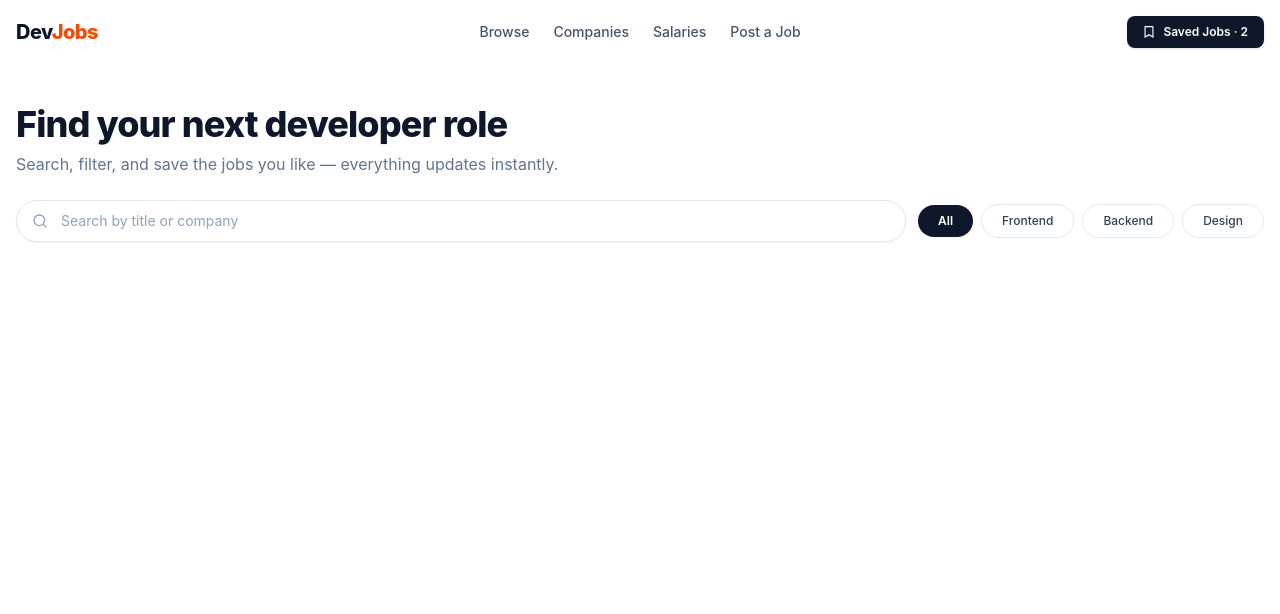
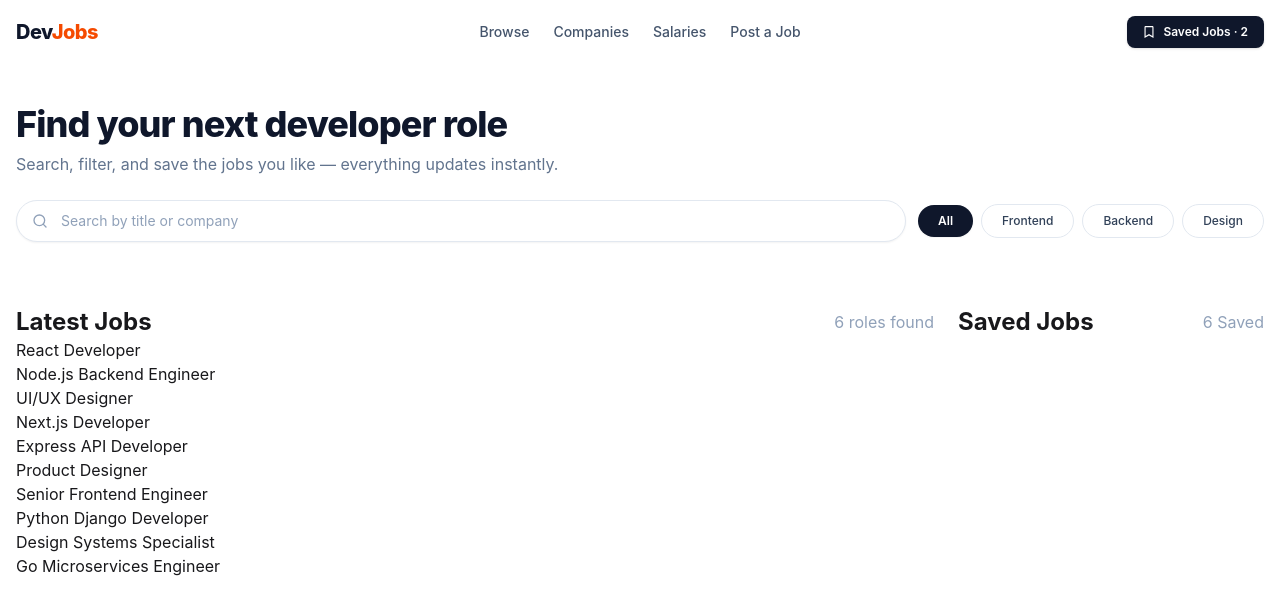
Before and after one commit to masudbuilds/my-react-app, a React (Vite) app: page / in a window 1280 px wide. Shown: the top 614 px of the page. Built offline with nearby package versions, Linux system fonts and the light colour scheme.

Commit message:
feat: implement job listing feature with MainComponents and JobSection

```diff
--- /dev/null
+++ b/public/job.json
@@ -0,0 +1,102 @@
+[
+  {
+    "id": 1,
+    "title": "React Developer",
+    "company": "Brightlane",
+    "location": "Dhaka",
+    "type": "Full-time",
+    "category": "Frontend",
+    "salary": "BDT 50k-70k",
+    "isSaved": true
+  },
+  {
+    "id": 2,
+    "title": "Node.js Backend Engineer",
+    "company": "Kormo Labs",
+    "location": "Remote",
+    "type": "Full-time",
+    "category": "Backend",
+    "salary": "BDT 70k-95k",
+    "isSaved": false
+  },
+  {
+    "id": 3,
+    "title": "UI/UX Designer",
+    "company": "Pixelnest",
+    "location": "Chattogram",
+    "type": "Contract",
+    "category": "Design",
+    "salary": "BDT 40k-55k",
+    "isSaved": true
+  },
+  {
+    "id": 4,
+    "title": "Next.js Developer",
+    "company": "ShopSphere",
+    "location": "Dhaka",
+    "type": "Full-time",
+    "category": "Frontend",
+    "salary": "BDT 60k-85k",
+    "isSaved": false
+  },
+  {
+    "id": 5,
+    "title": "Express API Developer",
+    "company": "Taskhive",
+    "location": "Remote",
+    "type": "Part-time",
+    "category": "Backend",
+    "salary": "BDT 35k-50k",
+    "isSaved": false
+  },
+  {
+    "id": 6,
+    "title": "Product Designer",
+    "company": "Orbit Studio",
+    "location": "Dhaka",
+    "type": "Full-time",
+    "category": "Design",
+    "salary": "BDT 55k-75k",
+    "isSaved": false
+  },
+  {
+    "id": 7,
+    "title": "Senior Frontend Engineer",
+    "company": "CloudSync",
+    "location": "Sylhet",
+    "type": "Full-time",
+    "category": "Frontend",
+    "salary": "BDT 80k-110k",
+    "isSaved": false
+  },
+  {
+    "id": 8,
+    "title": "Python Django Developer",
+    "company": "DataPulse",
+    "location": "Dhaka",
+    "type": "Full-time",
+    "category": "Backend",
+    "salary": "BDT 65k-90k",
+    "isSaved": false
+  },
+  {
+    "id": 9,
+    "title": "Design Systems Specialist",
+    "company": "CraftUI",
+    "location": "Remote",
+    "type": "Contract",
+    "category": "Design",
+    "salary": "BDT 50k-70k",
+    "isSaved": false
+  },
+  {
+    "id": 10,
+    "title": "Go Microservices Engineer",
+    "company": "PayFlow BD",
+    "location": "Dhaka",
+    "type": "Full-time",
+    "category": "Backend",
+    "salary": "BDT 90k-130k",
+    "isSaved": false
+  }
+]
--- a/src/App.tsx
+++ b/src/App.tsx
@@ -1,12 +1,18 @@
-import { FilterSection } from "./components/FilterSection";
-import Navbar from "./components/Navbar";
+import { Suspense } from "react";
+import { MainComponents } from "./components/MainComponents";
+import type { Job } from "./types/Job";
+
+
+
+const jobsPromise: Promise<Job[]> = fetch("/job.json").then((res) => res.json());
 
 function App() {
   return (
     <>
       <div>
-        <Navbar />
-        <FilterSection />
+        <Suspense fallback={<p>Loading...</p>}>
+          <MainComponents jobsPromise={jobsPromise} />
+        </Suspense>
       </div>
     </>
   );
--- /dev/null
+++ b/src/components/JobSection.tsx
@@ -0,0 +1,37 @@
+import type { Job } from "../types/Job";
+
+interface JobsDataProps {
+  jobsData: Job[];
+}
+
+const JobSection = ({jobsData}: JobsDataProps) => {
+  console.log(jobsData)
+  return (
+    <div className="container mx-auto flex justify-between gap-6 px-4 pt-10 pb-6">
+      {/* Latest Jobs */}
+      <div className="w-3/4">
+        <div className="flex justify-between items-center">
+          <h3 className="text-2xl font-bold">Latest Jobs</h3>
+          <p className="text-slate-400">6 roles found</p>
+        </div>
+        <div>
+          {
+            jobsData.map((job) => <div key={job.id}>
+              <h1>{job.title}</h1>
+            </div>)
+          }
+        </div>
+      </div>
+
+      {/* Saved Jobs */}
+      <div className="w-1/4">
+        <div className="flex justify-between items-center">
+          <h3 className="text-2xl font-bold">Saved Jobs</h3>
+          <p className="text-slate-400">6 Saved</p>
+        </div>
+      </div>
+    </div>
+  );
+};
+
+export default JobSection;
--- /dev/null
+++ b/src/components/MainComponents.tsx
@@ -0,0 +1,21 @@
+import { use } from "react";
+import { FilterSection } from "./FilterSection";
+import JobSection from "./JobSection";
+import Navbar from "./Navbar";
+import type { Job } from "../types/Job";
+
+interface MainComponentsProps {
+  jobsPromise: Promise<Job[]>
+}
+
+export function MainComponents({jobsPromise}: MainComponentsProps) {
+
+  const jobsData = use(jobsPromise);
+  return (
+    <>
+      <Navbar />
+      <FilterSection />
+      <JobSection jobsData={jobsData}/>
+    </>
+  );
+}
--- /dev/null
+++ b/src/types/Job.ts
@@ -0,0 +1,14 @@
+export type JobType = "Full-time" | "Part-time" | "Contract";
+export type JobCategory = "Frontend" | "Backend" | "Design";
+export type FilterCategory = "All" | JobCategory;
+
+export interface Job {
+  id: number;
+  title: string;
+  company: string;
+  location: string;
+  type: JobType;
+  category: JobCategory;
+  salary: string;
+  isSaved: boolean;
+}
```
